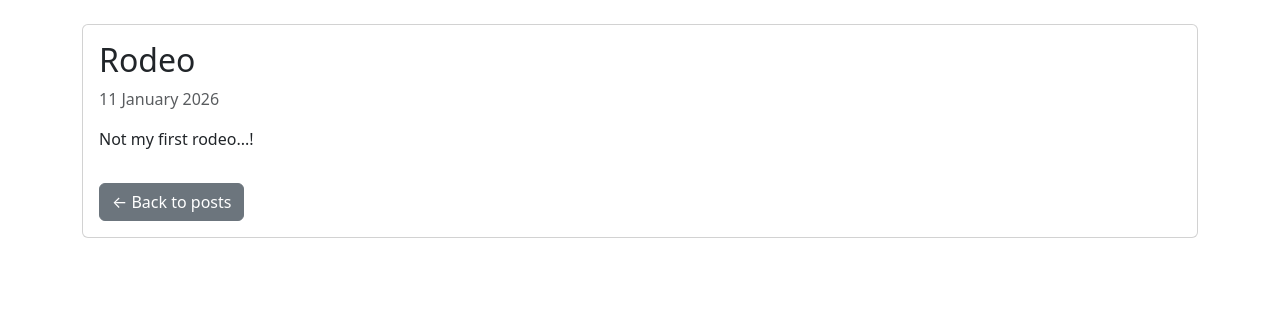
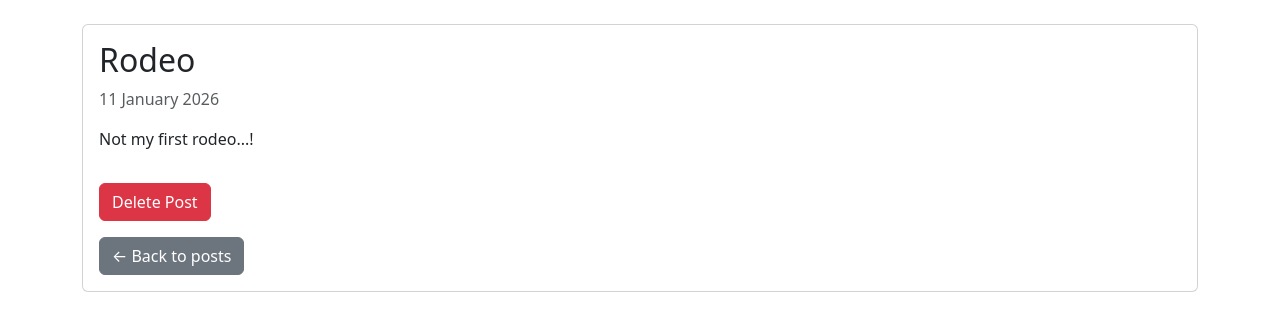
Before and after one commit to KwaneleMyeza/blog-app, a Flask app: page /post/1 in a window 1280 px wide. Shown: the part 56-387 px from the top of the page. Run offline with Flask 3, Linux system fonts and the light colour scheme.

Commit message:
Add delete post functionality

```diff
--- a/app/routes/main.py
+++ b/app/routes/main.py
@@ -11,11 +11,7 @@ def home():
 
 @main_bp.route('/post/<int:post_id>')
 def post_detail(post_id):
-    post = Post.query.get(post_id)
-
-    if post is None:
-        abort(404)
-
+    post = Post.query.get_or_404(post_id)
     return render_template('post_detail.html', post=post)
 
 @main_bp.route("/post/new", methods=["GET", "POST"])
@@ -36,3 +32,12 @@ def create_post():
         return redirect(url_for("main.home"))
 
     return render_template("create_post.html")
+
+@main_bp.route('/posts/<int:post_id>/delete', methods=['POST'])
+def delete_post(post_id):
+    post = Post.query.get_or_404(post_id)
+
+    db.session.delete(post)
+    db.session.commit()
+
+    return redirect(url_for('main.home'))
--- a/app/templates/post_detail.html
+++ b/app/templates/post_detail.html
@@ -8,6 +8,14 @@
       {{ post.created_at.strftime('%d %B %Y') }}
     </p>
     <p class="card-text">{{ post.content }}</p>
+    <form method="POST"
+      action="{{ url_for('main.delete_post', post_id=post.id) }}"
+      onsubmit="return confirm('Are you sure you want to delete this post?');">
+
+      <button type="submit" class="btn btn-danger mt-3">
+          Delete Post
+      </button>
+    </form>
 
     <a href="{{ url_for('main.home') }}" class="btn btn-secondary mt-3">
       ← Back to posts
```
Also changed, not shown: blog.db.
